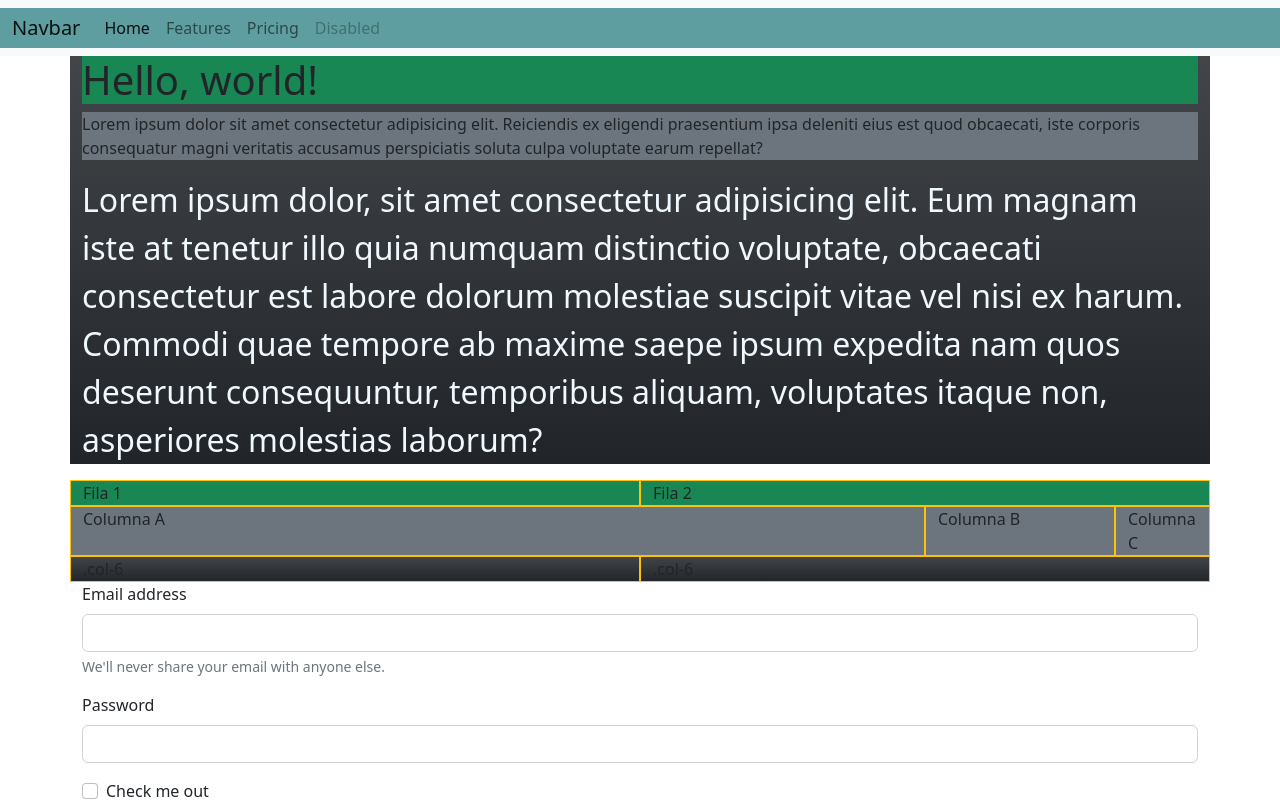
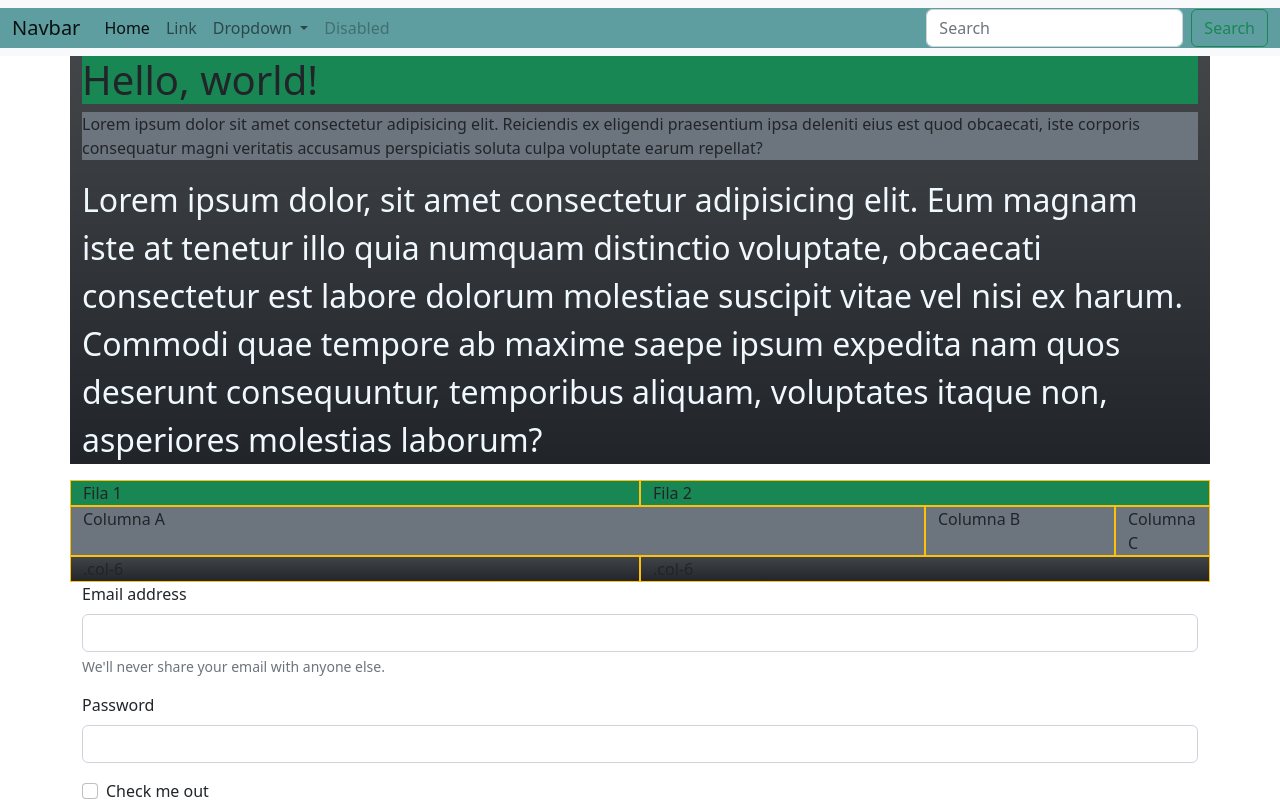
Before and after one commit to LauraDalama/bootstrap, a plain HTML site: page index.html in a window 1280 px wide. Shown: the top 806 px of the page. Drawn offline with nearby package versions, Linux system fonts and the light colour scheme.

Commit message:
cambié el nav

```diff
--- a/index.html
+++ b/index.html
@@ -16,25 +16,36 @@
   <nav class="navbar navbar-expand-lg bg-light">
     <div class="container-fluid">
       <a class="navbar-brand" href="#">Navbar</a>
-      <button class="navbar-toggler" type="button" data-bs-toggle="collapse" data-bs-target="#navbarNav"
-        aria-controls="navbarNav" aria-expanded="false" aria-label="Toggle navigation">
+      <button class="navbar-toggler" type="button" data-bs-toggle="collapse" data-bs-target="#navbarSupportedContent" aria-controls="navbarSupportedContent" aria-expanded="false" aria-label="Toggle navigation">
         <span class="navbar-toggler-icon"></span>
       </button>
-      <div class="collapse navbar-collapse" id="navbarNav">
-        <ul class="navbar-nav">
+      <div class="collapse navbar-collapse" id="navbarSupportedContent">
+        <ul class="navbar-nav me-auto mb-2 mb-lg-0">
           <li class="nav-item">
             <a class="nav-link active" aria-current="page" href="#">Home</a>
           </li>
           <li class="nav-item">
-            <a class="nav-link" href="#">Features</a>
+            <a class="nav-link" href="#">Link</a>
           </li>
-          <li class="nav-item">
-            <a class="nav-link" href="#">Pricing</a>
+          <li class="nav-item dropdown">
+            <a class="nav-link dropdown-toggle" href="#" id="navbarDropdown" role="button" data-bs-toggle="dropdown" aria-expanded="false">
+              Dropdown
+            </a>
+            <ul class="dropdown-menu" aria-labelledby="navbarDropdown">
+              <li><a class="dropdown-item" href="#">Action</a></li>
+              <li><a class="dropdown-item" href="#">Another action</a></li>
+              <li><hr class="dropdown-divider"></li>
+              <li><a class="dropdown-item" href="#">Something else here</a></li>
+            </ul>
           </li>
           <li class="nav-item">
             <a class="nav-link disabled">Disabled</a>
           </li>
         </ul>
+        <form class="d-flex" role="search">
+          <input class="form-control me-2" type="search" placeholder="Search" aria-label="Search">
+          <button class="btn btn-outline-success" type="submit">Search</button>
+        </form>
       </div>
     </div>
   </nav>
```
